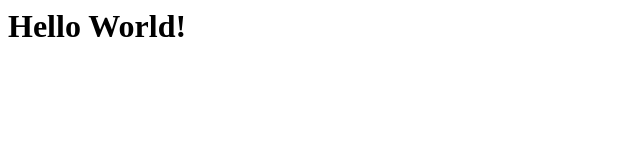
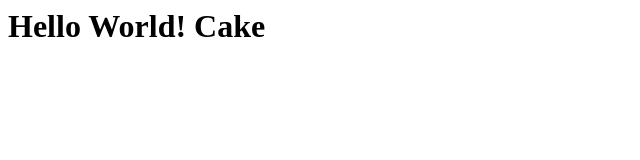
Before and after one commit to promyok/Mygit, a plain HTML site: page index.html in a window 1280 px wide. Shown: the whole page, without its empty margins (0-640 px from the left). Drawn offline with Linux system fonts and the light colour scheme.

Commit message:
changed Hello World

```diff
--- a/index.html
+++ b/index.html
@@ -3,7 +3,7 @@
 	<title></title>
 </head>
 <body>
-	<h1>Hello World!</h1>
+	<h1>Hello World! Cake</h1>
 
 </body>
 </html>
```
